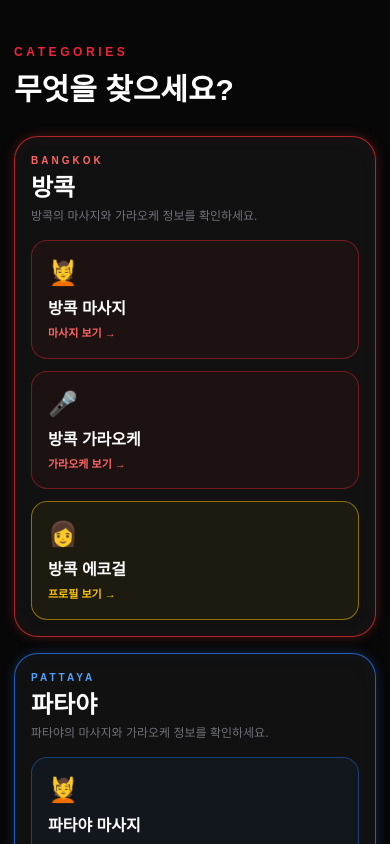
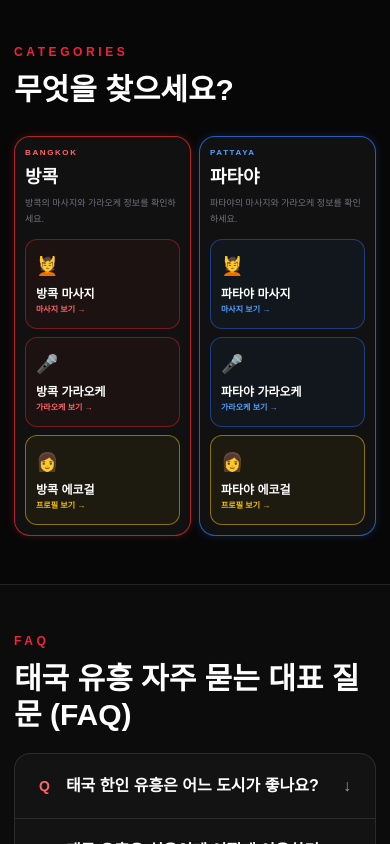
Before and after one commit to vietnam-nightlife/thailand-nightlife, a Next.js app: page / in a window 390 px wide. Shown: the part 2940-3784 px from the top of the page. Built offline with nearby package versions, Linux system fonts and the light colour scheme.

Commit message:
Update page.tsx

```diff
--- a/app/page.tsx
+++ b/app/page.tsx
@@ -258,26 +258,26 @@ export default function Home() {
     {/* =========================
     방콕 + 파타야
 ========================== */}
-<div className="grid grid-cols-1 gap-4 lg:grid-cols-2">
+<div className="grid grid-cols-2 gap-2 sm:gap-4">
 
   {/* =========================
       방콕
   ========================== */}
   <div
-    className="relative overflow-hidden rounded-3xl border border-red-500/70 bg-[#111] p-4
-    shadow-[0_0_12px_rgba(239,68,68,0.25),inset_0_0_20px_rgba(239,68,68,0.04)]
-    sm:p-5"
+    className="relative overflow-hidden rounded-2xl border border-red-500/70 bg-[#111] p-2.5
+    shadow-[0_0_10px_rgba(239,68,68,0.2)]
+    sm:rounded-3xl sm:p-5"
   >
 
-    <div className="text-[10px] font-black tracking-[0.3em] text-red-400">
+    <div className="text-[8px] font-black tracking-[0.2em] text-red-400 sm:text-[10px]">
       BANGKOK
     </div>
 
-    <h3 className="mt-1 text-2xl font-black text-white">
+    <h3 className="mt-1 text-lg font-black text-white sm:text-2xl">
       방콕
     </h3>
 
-    <p className="mt-1 text-xs text-zinc-500">
+    <p className="mt-1 text-[9px] leading-4 text-zinc-500 sm:text-xs">
       방콕의 마사지와 가라오케 정보를 확인하세요.
     </p>
 
@@ -285,17 +285,19 @@ export default function Home() {
     {/* 방콕 마사지 */}
     <a
       href="/bangkok/massage"
-      className="mt-4 block rounded-2xl border border-red-500/40 bg-red-500/5 px-4 py-4 transition-all duration-300 hover:border-red-400 hover:bg-red-500/10"
+      className="mt-3 block rounded-xl border border-red-500/40 bg-red-500/5 px-2.5 py-3
+      transition-all duration-300 hover:border-red-400 hover:bg-red-500/10
+      sm:mt-4 sm:rounded-2xl sm:px-4 sm:py-4"
     >
-      <div className="text-2xl">
+      <div className="text-lg sm:text-2xl">
         💆
       </div>
 
-      <div className="mt-2 text-base font-black text-white">
+      <div className="mt-1.5 text-xs font-black text-white sm:mt-2 sm:text-base">
         방콕 마사지
       </div>
 
-      <div className="mt-1 text-[11px] font-bold text-red-400">
+      <div className="mt-0.5 text-[8px] font-bold text-red-400 sm:text-[11px]">
         마사지 보기 →
       </div>
     </a>
@@ -304,17 +306,19 @@ export default function Home() {
     {/* 방콕 가라오케 */}
     <a
       href="/bangkok/karaoke"
-      className="mt-3 block rounded-2xl border border-red-500/40 bg-red-500/5 px-4 py-4 transition-all duration-300 hover:border-red-400 hover:bg-red-500/10"
+      className="mt-2 block rounded-xl border border-red-500/40 bg-red-500/5 px-2.5 py-3
+      transition-all duration-300 hover:border-red-400 hover:bg-red-500/10
+      sm:mt-3 sm:rounded-2xl sm:px-4 sm:py-4"
     >
-      <div className="text-2xl">
+      <div className="text-lg sm:text-2xl">
         🎤
       </div>
 
-      <div className="mt-2 text-base font-black text-white">
+      <div className="mt-1.5 text-xs font-black text-white sm:mt-2 sm:text-base">
         방콕 가라오케
       </div>
 
-      <div className="mt-1 text-[11px] font-bold text-red-400">
+      <div className="mt-0.5 text-[8px] font-bold text-red-400 sm:text-[11px]">
         가라오케 보기 →
       </div>
     </a>
@@ -323,17 +327,19 @@ export default function Home() {
     {/* 방콕 에코걸 */}
     <a
       href="/ecogirl/bangkok"
-      className="mt-3 block rounded-2xl border border-yellow-400/50 bg-yellow-400/5 px-4 py-4 transition-all duration-300 hover:border-yellow-300 hover:bg-yellow-400/10"
+      className="mt-2 block rounded-xl border border-yellow-400/50 bg-yellow-400/5 px-2.5 py-3
+      transition-all duration-300 hover:border-yellow-300 hover:bg-yellow-400/10
+      sm:mt-3 sm:rounded-2xl sm:px-4 sm:py-4"
     >
-      <div className="text-2xl">
+      <div className="text-lg sm:text-2xl">
         👩
       </div>
 
-      <div className="mt-2 text-base font-black text-white">
+      <div className="mt-1.5 text-xs font-black text-white sm:mt-2 sm:text-base">
         방콕 에코걸
       </div>
 
-      <div className="mt-1 text-[11px] font-bold text-yellow-400">
+      <div className="mt-0.5 text-[8px] font-bold text-yellow-400 sm:text-[11px]">
         프로필 보기 →
       </div>
     </a>
@@ -345,20 +351,20 @@ export default function Home() {
       파타야
   ========================== */}
   <div
-    className="relative overflow-hidden rounded-3xl border border-blue-500/70 bg-[#111] p-4
-    shadow-[0_0_12px_rgba(59,130,246,0.25),inset_0_0_20px_rgba(59,130,246,0.04)]
-    sm:p-5"
+    className="relative overflow-hidden rounded-2xl border border-blue-500/70 bg-[#111] p-2.5
+    shadow-[0_0_10px_rgba(59,130,246,0.2)]
+    sm:rounded-3xl sm:p-5"
   >
 
-    <div className="text-[10px] font-black tracking-[0.3em] text-blue-400">
+    <div className="text-[8px] font-black tracking-[0.2em] text-blue-400 sm:text-[10px]">
       PATTAYA
     </div>
 
-    <h3 className="mt-1 text-2xl font-black text-white">
+    <h3 className="mt-1 text-lg font-black text-white sm:text-2xl">
       파타야
     </h3>
 
-    <p className="mt-1 text-xs text-zinc-500">
+    <p className="mt-1 text-[9px] leading-4 text-zinc-500 sm:text-xs">
       파타야의 마사지와 가라오케 정보를 확인하세요.
     </p>
 
@@ -366,17 +372,19 @@ export default function Home() {
     {/* 파타야 마사지 */}
     <a
       href="/pattaya/massage"
-      className="mt-4 block rounded-2xl border border-blue-500/40 bg-blue-500/5 px-4 py-4 transition-all duration-300 hover:border-blue-400 hover:bg-blue-500/10"
+      className="mt-3 block rounded-xl border border-blue-500/40 bg-blue-500/5 px-2.5 py-3
+      transition-all duration-300 hover:border-blue-400 hover:bg-blue-500/10
+      sm:mt-4 sm:rounded-2xl sm:px-4 sm:py-4"
     >
-      <div className="text-2xl">
+      <div className="text-lg sm:text-2xl">
         💆
       </div>
 
-      <div className="mt-2 text-base font-black text-white">
+      <div className="mt-1.5 text-xs font-black text-white sm:mt-2 sm:text-base">
         파타야 마사지
       </div>
 
-      <div className="mt-1 text-[11px] font-bold text-blue-400">
+      <div className="mt-0.5 text-[8px] font-bold text-blue-400 sm:text-[11px]">
         마사지 보기 →
       </div>
     </a>
@@ -385,17 +393,19 @@ export default function Home() {
     {/* 파타야 가라오케 */}
     <a
       href="/pattaya/karaoke"
-      className="mt-3 block rounded-2xl border border-blue-500/40 bg-blue-500/5 px-4 py-4 transition-all duration-300 hover:border-blue-400 hover:bg-blue-500/10"
+      className="mt-2 block rounded-xl border border-blue-500/40 bg-blue-500/5 px-2.5 py-3
+      transition-all duration-300 hover:border-blue-400 hover:bg-blue-500/10
+      sm:mt-3 sm:rounded-2xl sm:px-4 sm:py-4"
     >
-      <div className="text-2xl">
+      <div className="text-lg sm:text-2xl">
         🎤
       </div>
 
-      <div className="mt-2 text-base font-black text-white">
+      <div className="mt-1.5 text-xs font-black text-white sm:mt-2 sm:text-base">
         파타야 가라오케
       </div>
 
-      <div className="mt-1 text-[11px] font-bold text-blue-400">
+      <div className="mt-0.5 text-[8px] font-bold text-blue-400 sm:text-[11px]">
         가라오케 보기 →
       </div>
     </a>
@@ -404,17 +414,19 @@ export default function Home() {
     {/* 파타야 에코걸 */}
     <a
       href="/ecogirl/pattaya"
-      className="mt-3 block rounded-2xl border border-yellow-400/50 bg-yellow-400/5 px-4 py-4 transition-all duration-300 hover:border-yellow-300 hover:bg-yellow-400/10"
+      className="mt-2 block rounded-xl border border-yellow-400/50 bg-yellow-400/5 px-2.5 py-3
+      transition-all duration-300 hover:border-yellow-300 hover:bg-yellow-400/10
+      sm:mt-3 sm:rounded-2xl sm:px-4 sm:py-4"
     >
-      <div className="text-2xl">
+      <div className="text-lg sm:text-2xl">
         👩
       </div>
 
-      <div className="mt-2 text-base font-black text-white">
+      <div className="mt-1.5 text-xs font-black text-white sm:mt-2 sm:text-base">
         파타야 에코걸
       </div>
 
-      <div className="mt-1 text-[11px] font-bold text-yellow-400">
+      <div className="mt-0.5 text-[8px] font-bold text-yellow-400 sm:text-[11px]">
         프로필 보기 →
       </div>
     </a>
```
